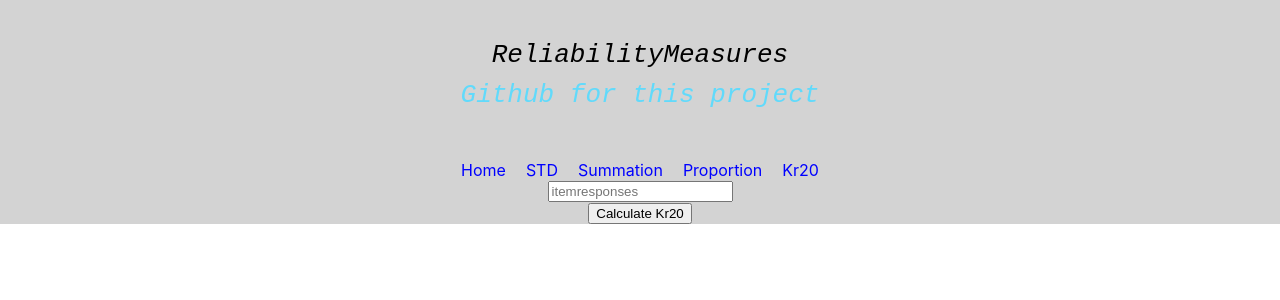
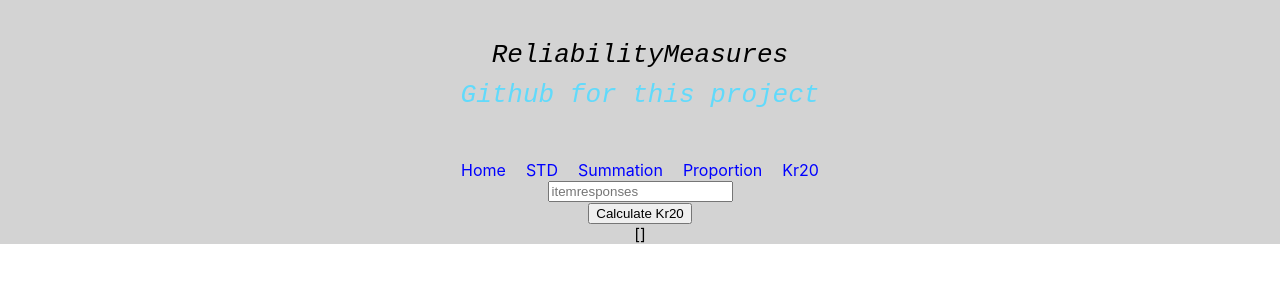
Before and after one commit to Reliability-Measures/React-JS, a React (Create React App) app: page /kr20 in a window 1280 px wide. Shown: the top 300 px of the page. Built offline with nearby package versions, Linux system fonts and the light colour scheme; the HTML template or start-up script is replaced by a standard one.

Commit message:
Kr20 UI updates user input (horizontaly so doesnt look that good)

```diff
--- a/src/components/kr20.js
+++ b/src/components/kr20.js
@@ -47,6 +47,9 @@ function Kr20() {
           />
         </form>
         <button onClick={handleclick}>Calculate Kr20</button>
+        <div>
+          {JSON.stringify(itemresponses)}
+        </div>
         <p className="data" id="kr20"></p>
     </div>
   )
```
